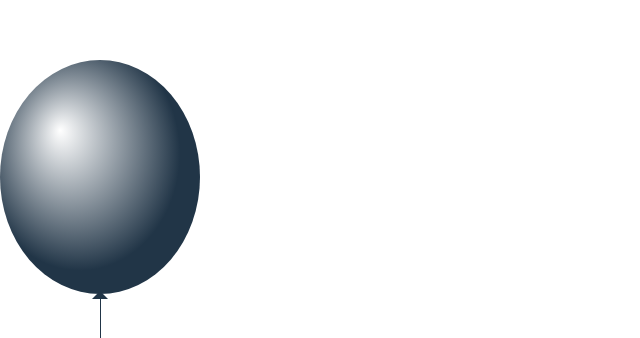
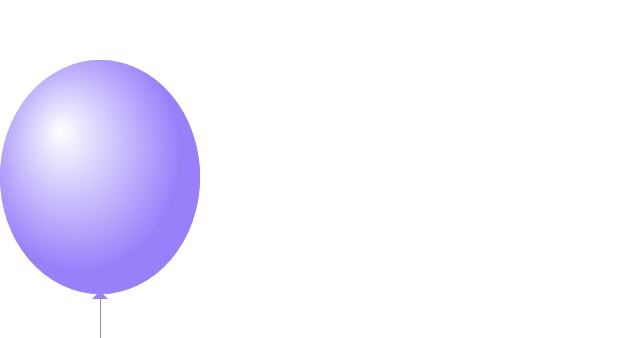
Before and after one commit to krojerLukas/pop-a-balloon, a React (Vite) app: page / in a window 1280 px wide. Shown: the part 198-536 px from the top of the page, without its empty margins (0-640 px from the left). Built offline with nearby package versions, Linux system fonts and the light colour scheme.

Commit message:
balloon color

```diff
--- a/src/App.jsx
+++ b/src/App.jsx
@@ -5,9 +5,7 @@ import "./css/general.css"
 function App() {
 
   return (
-    <>
-      <Balloon />
-    </>
+      <Balloon color={"#9980FA"} id={"1"} />
   )
 }
 
--- a/src/components/Balloon.jsx
+++ b/src/components/Balloon.jsx
@@ -1,19 +1,23 @@
 import "../css/balloon.css"
 
-const Balloon = () => {
+const Balloon = ({id, color}) => {
     const balloonWidth = 200;
     const balloonHeight = balloonWidth * 1.17;
     const threadHeight = 50;
 
     return (
-        <div className="balloon">
+        <div
+            className="balloon"
+            style={{color: color}}
+        >
             <svg
+                className="balloon-svg"
                 xmlns="http://www.w3.org/2000/svg"
                 viewBox={`0 0 ${balloonWidth} ${balloonHeight + threadHeight}`}
             >
                 <defs>
                     <radialGradient
-                        id="balloon-gradient"
+                        id={`balloon-gradient-${id}`}
                         cx="40%"
                         cy="40%"
                         r="50%"
@@ -23,7 +27,20 @@ const Balloon = () => {
                         <stop offset="0%" stopColor="#fff"/>
                         <stop offset="100%" stopColor="currentColor"/>
                     </radialGradient>
+                    <filter
+                        id={`balloon-shadow-${id}`}
+                        x="0"
+                        y="0"
+                        width="100%"
+                        height="100%"
+                    >
+                        <feMerge>
+                            <feMergeNode in="offsetBlur"/>
+                            <feMergeNode in="SourceGraphic"/>
+                        </feMerge>
+                    </filter>
                 </defs>
+
                 <rect
                     x={balloonWidth / 2}
                     y={balloonHeight}
@@ -44,9 +61,9 @@ const Balloon = () => {
                     cy={balloonHeight / 2}
                     rx={balloonWidth / 2}
                     ry={balloonHeight / 2}
-                    fill="url(#balloon-gradient)"
+                    fill={`url(#balloon-gradient-${id})`}
+                    filter={`url(#balloon-shadow-${id})`}
                 />
-                ...
             </svg>
         </div>
     );
```
